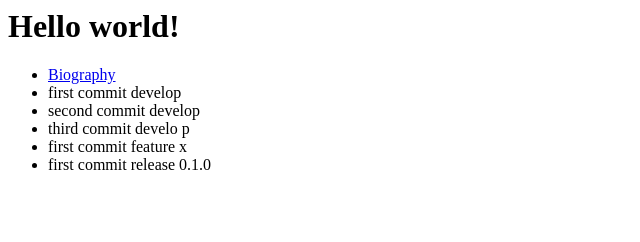
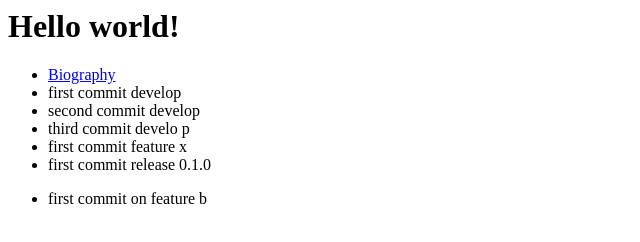
Before and after one commit to alphabetaxz/GitStudy, a plain HTML site: page index.html in a window 1280 px wide. Shown: the whole page, without its empty margins (0-640 px from the left). Drawn offline with Linux system fonts and the light colour scheme.

Commit message:
first commit on feature b

```diff
--- a/index.html
+++ b/index.html
@@ -13,5 +13,8 @@
            <li>first commit feature x</li>
            <li>first commit release 0.1.0</li>
         </ul>
+        <ul>
+          <li>first commit on feature b</li>
+        </ul>
     </body>
 </html>
```
